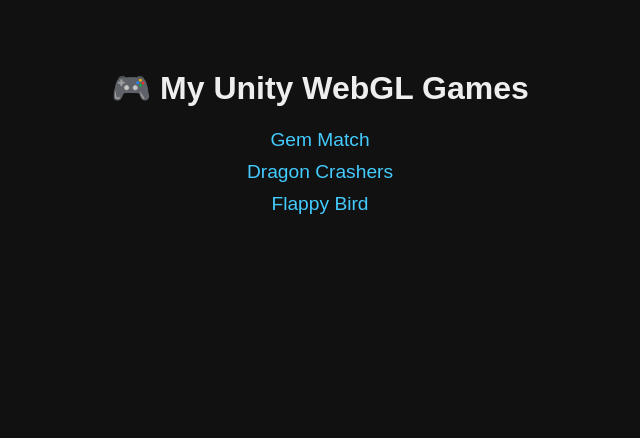
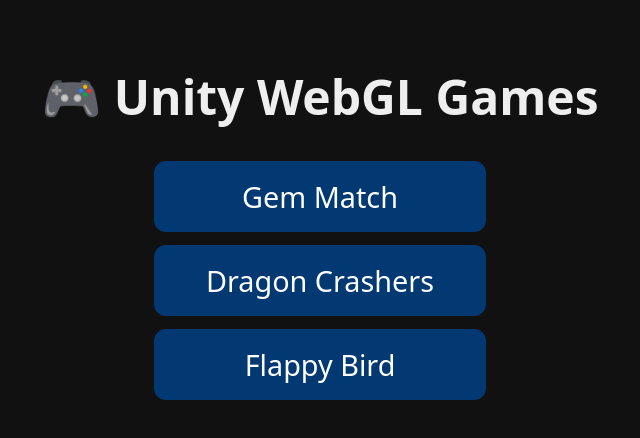
Before and after one commit to Toshidze/unity_flutter, a plain HTML site: page index.html in a window 1280 px wide. Shown: the whole page, without its empty margins (320-960 px from the left). Drawn offline with Linux system fonts and the light colour scheme.

Commit message:
Refactor index.html for improved styling and structure consistency

```diff
--- a/index.html
+++ b/index.html
@@ -3,32 +3,44 @@
 
 <head>
     <meta charset="UTF-8">
-    <title>My Unity WebGL Games</title>
+    <meta name="viewport" content="width=device-width, initial-scale=1.0">
+    <title>🎮 Unity WebGL Games</title>
     <style>
         body {
-            font-family: sans-serif;
+            font-family: system-ui, sans-serif;
             background: #111;
             color: #eee;
             text-align: center;
-            padding: 40px;
+            padding: 2rem;
+            margin: 0;
+        }
+
+        h1 {
+            font-size: clamp(1.8rem, 5vw, 3rem);
+            margin-bottom: 2rem;
         }
 
         a {
             display: block;
-            color: #4cf;
-            margin: 10px;
-            font-size: 1.2em;
+            font-size: clamp(1.2rem, 4vw, 1.8rem);
             text-decoration: none;
+            color: white;
+            background: #033972;
+            padding: 1rem;
+            margin: 0.8rem auto;
+            border-radius: 0.75rem;
+            max-width: 300px;
+            transition: background 0.2s;
         }
 
         a:hover {
-            text-decoration: underline;
+            background: #0056b3;
         }
     </style>
 </head>
 
 <body>
-    <h1>🎮 My Unity WebGL Games</h1>
+    <h1>🎮 Unity WebGL Games</h1>
     <a href="GemMatch/">Gem Match</a>
     <a href="DragonCrash/">Dragon Crashers</a>
     <a href="FlappyBird/">Flappy Bird</a>
```
